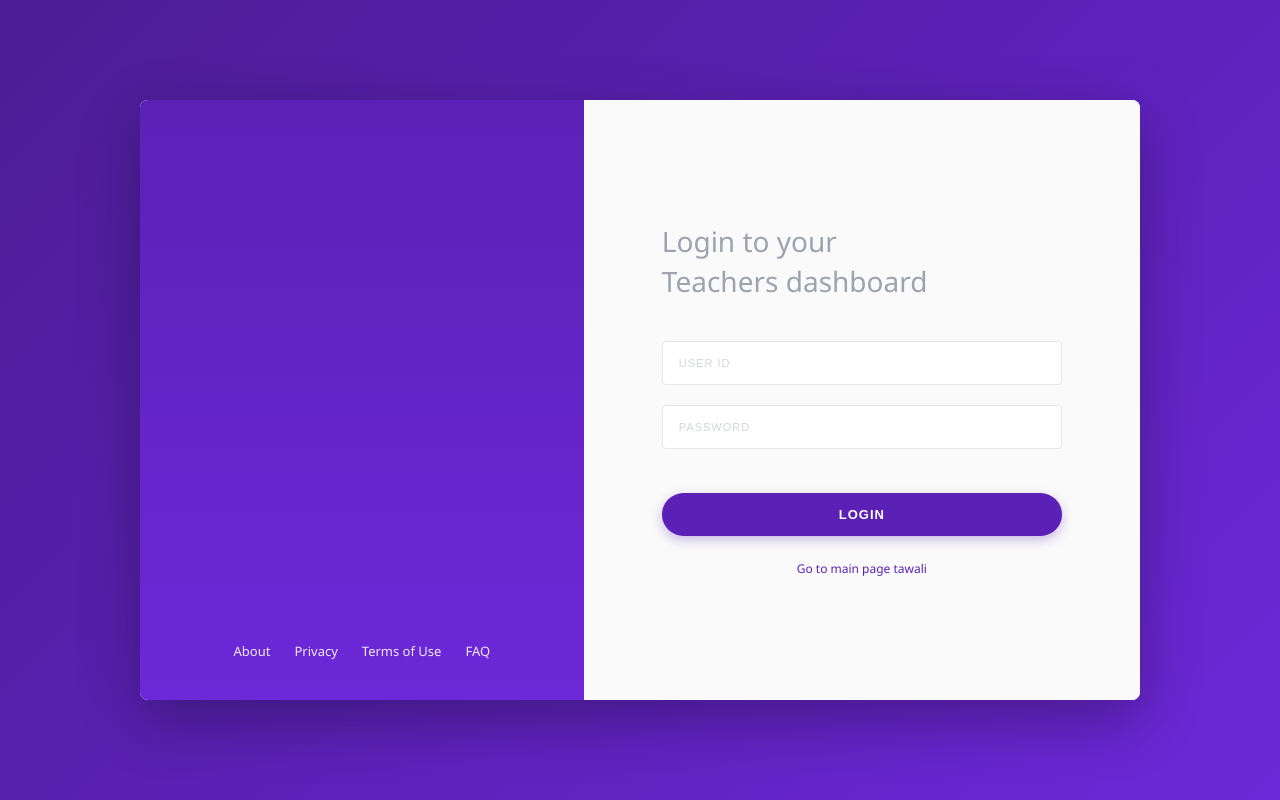
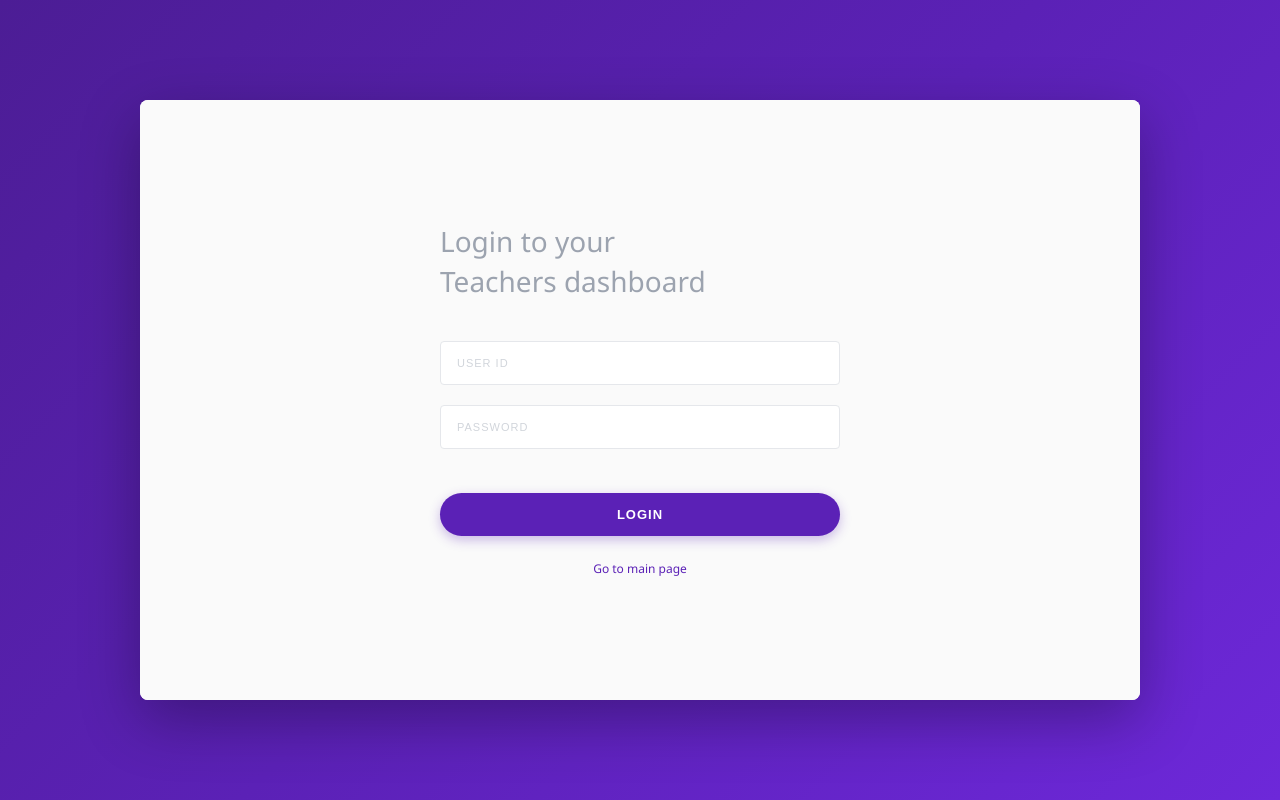
Before and after one commit to Sodaguyprime/Teachers_student-attendance, a React (Vite) app: page / in a window 1280 px wide. Built offline with nearby package versions, Linux system fonts and the light colour scheme; the HTML template or start-up script is replaced by a standard one.

Commit message:
Added a Qr code genration section

```diff
--- a/src/App.jsx
+++ b/src/App.jsx
@@ -2,6 +2,7 @@ import React, { useState, useEffect } from 'react';
 import { BrowserRouter, Routes, Route} from 'react-router-dom'
 import Login from './teacher/Login';
 import MainArea from './teacher/MainArea';
+import QRCodeSection from './teacher/QRCodeSection';
 import './App.css';
 const App = () => {
 
@@ -11,6 +12,7 @@ const App = () => {
             <Route path="/" element={<Login/>} />
             <Route path="/login" element={<Login/>} />
             <Route path="/MainArea" element={<MainArea />} />
+            <Route path="/QRCodeSection" element={<QRCodeSection/>} />
         </Routes>
     </BrowserRouter>
   );
--- a/src/teacher/Login.jsx
+++ b/src/teacher/Login.jsx
@@ -14,14 +14,6 @@ const LoginPage = () => {
   return (
     <div className="login-container">
       <div className="login-split">
-        <div className="left-panel">
-          <div className="footer-links">
-            <a href="#about">About</a>
-            <a href="#privacy">Privacy</a>
-            <a href="#terms">Terms of Use</a>
-            <a href="#faq">FAQ</a>
-          </div>
-        </div>
 
         <div className="right-panel">
           <div className="login-form-container">
@@ -53,7 +45,7 @@ const LoginPage = () => {
               </button>
 
               <div className="forgot-password">
-                <a href="MainArea">Go to main page tawali</a>
+                <a href="MainArea">Go to main page</a>
               </div>
             </form>
           </div>
--- /dev/null
+++ b/src/teacher/QRCodeSection.jsx
@@ -0,0 +1,11 @@
+
+
+const QRCodeSection = () => {
+    return (
+        <div className="qr-code-section">
+            <h2>QR Code Section</h2>
+            {/* QR Code related content goes here */}
+        </div>
+    );
+}
+export default QRCodeSection;
--- a/src/teacher/teacher-component/Sidebar.jsx
+++ b/src/teacher/teacher-component/Sidebar.jsx
@@ -42,6 +42,13 @@ const Sidebar = () => {
                 </svg>
                 <span href= "Login">Log out</span>
             </a>
+            <a href="/QRCodeSection" className="nav-item">
+                <svg viewBox="0 0 24 24" fill="none" stroke="currentColor" strokeWidth="2">
+                    <rect x="3" y="3" width="18" height="18"/>
+                    <rect x="7" y="7" width="10" height="10"/>
+                </svg>
+                <span>QR Code</span>
+            </a>
         </nav>
     </>)
 }
```
